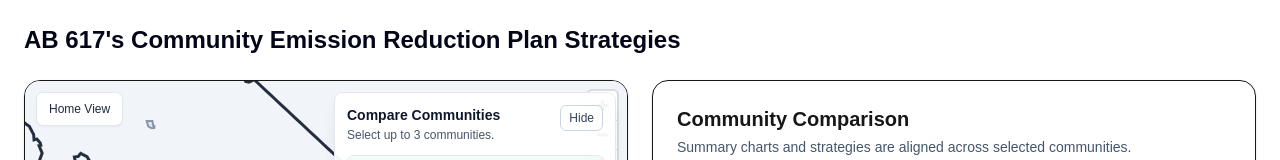
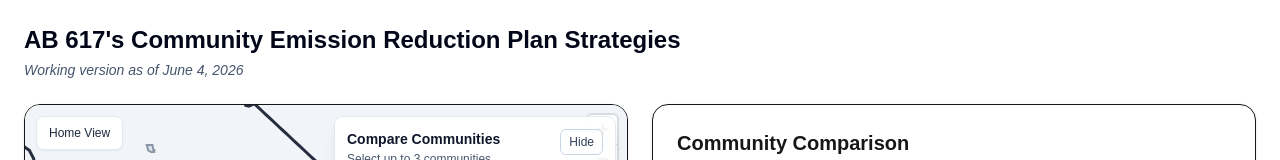
Before and after one commit to ccturkatte-02/ab617-cerp-dashboard, a Next.js app: page /community in a window 1280 px wide. Shown: the top 160 px of the page. Built offline with nearby package versions, Linux system fonts and the light colour scheme; no server answers.

Commit message:
Add working version subtitle

```diff
--- a/app/community/page.tsx
+++ b/app/community/page.tsx
@@ -694,6 +694,9 @@ export default function CommunityPage() {
         <h1 className="text-2xl font-semibold text-slate-950">
           AB 617&apos;s Community Emission Reduction Plan Strategies
         </h1>
+        <p className="mt-1 text-sm italic text-slate-600">
+          Working version as of June 4, 2026
+        </p>
       </div>
       <div className="max-w-7xl mx-auto grid grid-cols-1 items-start gap-6 lg:grid-cols-2">
         {/* Map */}
```
